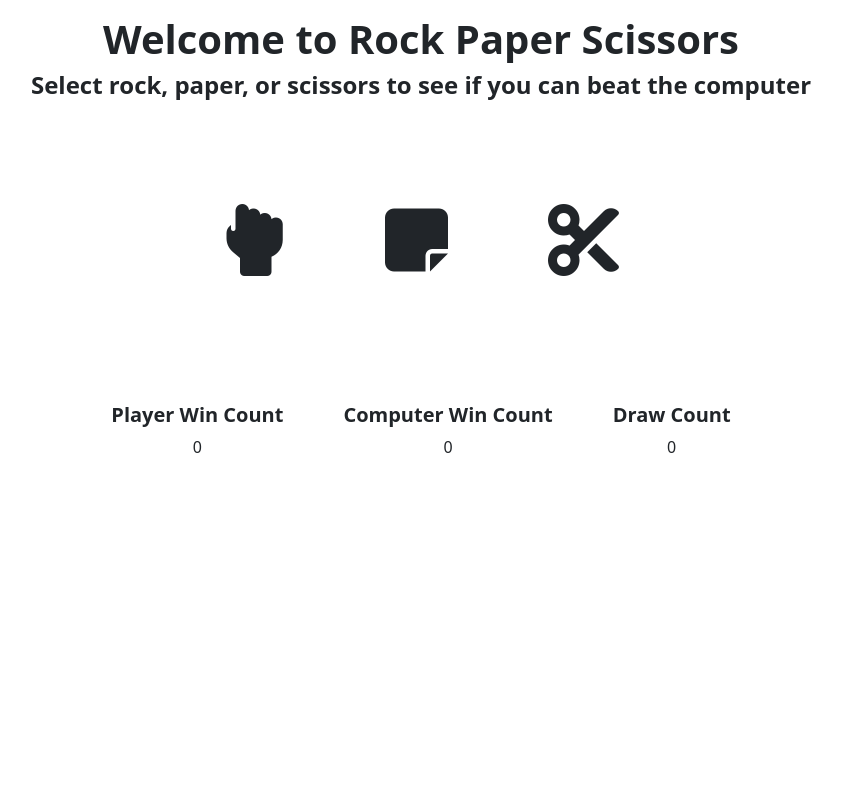
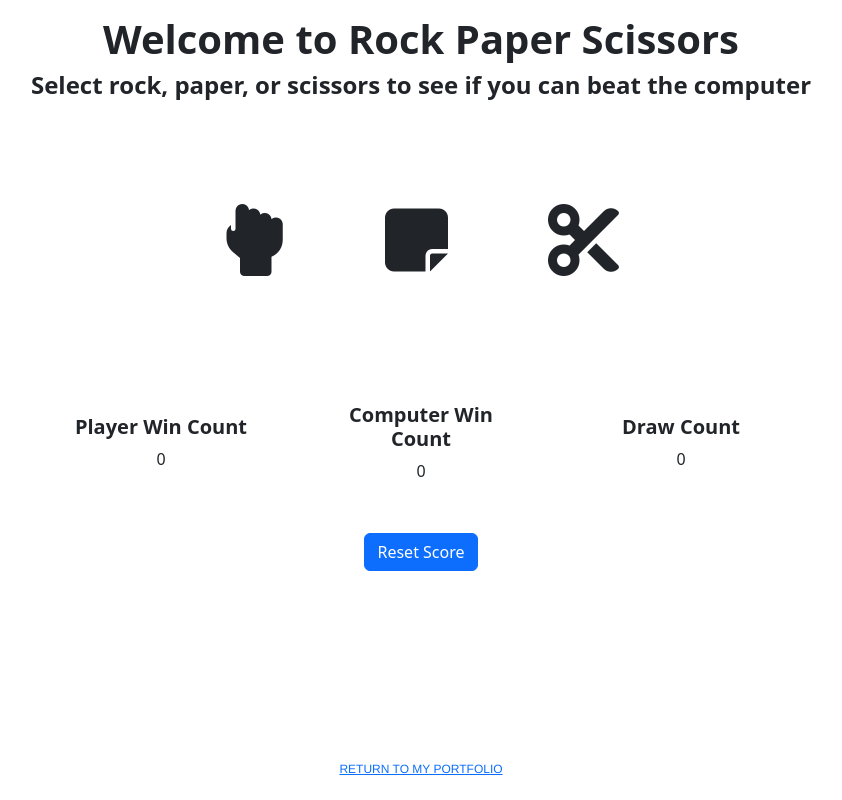
Before and after one commit to colin-raaen/rock-paper-scissors, a PHP site: page /rock-paper-scissors.html in a window 1280 px wide. Shown: the whole page, without its empty margins (219-1061 px from the left). Run offline with PHP 8.4, Linux system fonts and the light colour scheme; some libraries are stand-ins or nearby versions.

Commit message:
March 20, 2024
Updated code files

```diff
--- a/rock-paper-scissors.css
+++ b/rock-paper-scissors.css
@@ -1,6 +1,15 @@
+body {
+  text-align: center;
+  display: flex; /* flexbox to make footer appear at bottom of page */
+  flex-direction: column;
+  min-height: 100vh; /* Set the minimum height of the body to 100% of the viewport height */
+  margin: 0;
+}
+
 .page-container{
   text-align: center;
   margin: 15px;
+  flex: 1; /* Allow the wrapper to grow and take up remaining space */
 }
 
 .alert {
@@ -8,7 +17,7 @@
   top: 125px;
   left: 50%;
   width: 90%;
-  transform: translateX(-50%);
+  transform: translateX(-50%); /* position in the middle of the page */
   display: none;
 }
 
@@ -60,6 +69,7 @@
 
 .counts-div{
   display: flex;
+  flex-wrap: wrap;
   justify-content: center; /* Center elements horizontally */
   align-items: center; /* Center elements vertically */
 }
@@ -67,6 +77,26 @@
 .count-display{
   margin: 30px;
   text-align: center; /* Center content */
+  width: 200px;
+}
+
+#reset-button {
+  margin: 20px;
+}
+
+/* Footer Styling */
+.footer {
+  bottom: 0;
+  width: 100%;
+  height: 25px;
+  background-color: white;
+}
+
+.footer-top {
+  text-align: center;
+  font-size: 12px;
+  padding: 10px;
+  font-family: Helvetica, Arial, sans-serif;
 }
 
 /* Mobile view formatting and styling */
--- a/rock-paper-scissors.html
+++ b/rock-paper-scissors.html
@@ -2,17 +2,23 @@
 
 <html lang="en">
     <head>
+        <title>Rock Paper Scissors</title>
+
         <!-- Import JQuery -->
         <script src="https://code.jquery.com/jquery-3.7.1.js" integrity="sha256-eKhayi8LEQwp4NKxN+CfCh+3qOVUtJn3QNZ0TciWLP4=" crossorigin="anonymous"></script>
         <!-- Import Bootstrap -->
         <link href="https://cdn.jsdelivr.net/npm/bootstrap@5.3.2/dist/css/bootstrap.min.css" rel="stylesheet" integrity="sha384-T3c6CoIi6uLrA9TneNEoa7RxnatzjcDSCmG1MXxSR1GAsXEV/Dwwykc2MPK8M2HN" crossorigin="anonymous">
         <script src="https://cdn.jsdelivr.net/npm/bootstrap@5.3.2/dist/js/bootstrap.bundle.min.js" integrity="sha384-C6RzsynM9kWDrMNeT87bh95OGNyZPhcTNXj1NW7RuBCsyN/o0jlpcV8Qyq46cDfL" crossorigin="anonymous"></script>
 
-
         <!-- Import CSS and JS Files -->
         <link href="rock-paper-scissors.css" rel="stylesheet">
         <script src="rock-paper-scissors.js"></script>
-        <title>Note-Taking App</title>
+
+        <!-- Flavicon Tab icon/image -->
+        <link rel="apple-touch-icon" sizes="180x180" href="images/apple-touch-icon.png">
+        <link rel="icon" type="image/png" sizes="32x32" href="images/favicon-32x32.png">
+        <link rel="icon" type="image/png" sizes="16x16" href="images/favicon-16x16.png">
+        <link rel="manifest" href="/site.webmanifest">
 
         <!-- Allow Mobile responsiveness -->
         <meta name="viewport" content="width=device-width, initial-scale=1.0">
@@ -32,6 +38,7 @@
             <div class="title-container">
                 <h4 class="app-header"><b>Select rock, paper, or scissors to see if you can beat the computer</b></h4>
             </div>
+
 
             <div class="alert alert-success" id="win-message" role="alert" style="display: none;">
                 CONGRATS! You beat the Computer!
@@ -96,5 +103,13 @@
                     <span id="draw-count-number">0</span>
                 </div>
             </div>
+            <button class="btn btn-primary" id="reset-button">Reset Score</button>
+        </div>
+
+
+
+        <footer class="footer">
+            <a class="footer-top" href="../portfolio/index.html">RETURN TO MY PORTFOLIO</div>
+        </footer>
     </body>
 </html>
--- a/rock-paper-scissors.js
+++ b/rock-paper-scissors.js
@@ -18,6 +18,7 @@ document.addEventListener('DOMContentLoaded', function(){
     const winMessage = document.getElementById("win-message");
     const loseMessage = document.getElementById("lose-message");
     const drawMessage = document.getElementById("draw-message");
+    const resetButton = document.getElementById("reset-button"); // reset button
 
     // Listener event for click
     pageContainer.addEventListener('click', function(event) {
@@ -62,6 +63,10 @@ document.addEventListener('DOMContentLoaded', function(){
                 drawCountSpan.textContent = drawCount;
             }
 
+        }
+        // if Reset Button was clicked
+        if (event.target === resetButton){
+            handleResetButton(); // call function to handle reset button clicked
         }
 
     });
@@ -161,10 +166,15 @@ document.addEventListener('DOMContentLoaded', function(){
         // Set a timer to wait 2.5 seconds before fading
         setTimeout(() => {
           // Use jQuery `fadeOut` animation (requires Bootstrap JS included)
-          $(messageElement).fadeOut(500, () => {
+          $(messageElement).fadeOut(250, () => {
             // Hide the element after fade is complete
             messageElement.style.display = 'none';
           });
         }, 2000); // Set timeout to 2.5 seconds
       }
+
+      // Helper function to handle rest button click
+      function handleResetButton(){
+        location.reload(); // reload the page to reset
+      }
 });
```
Also changed, not shown: images/android-chrome-192x192.png (added), images/android-chrome-512x512.png (added), images/apple-touch-icon.png (added), images/favicon-16x16.png (added), images/favicon-32x32.png (added), images/favicon.ico (added), images/site.webmanifest (added).
